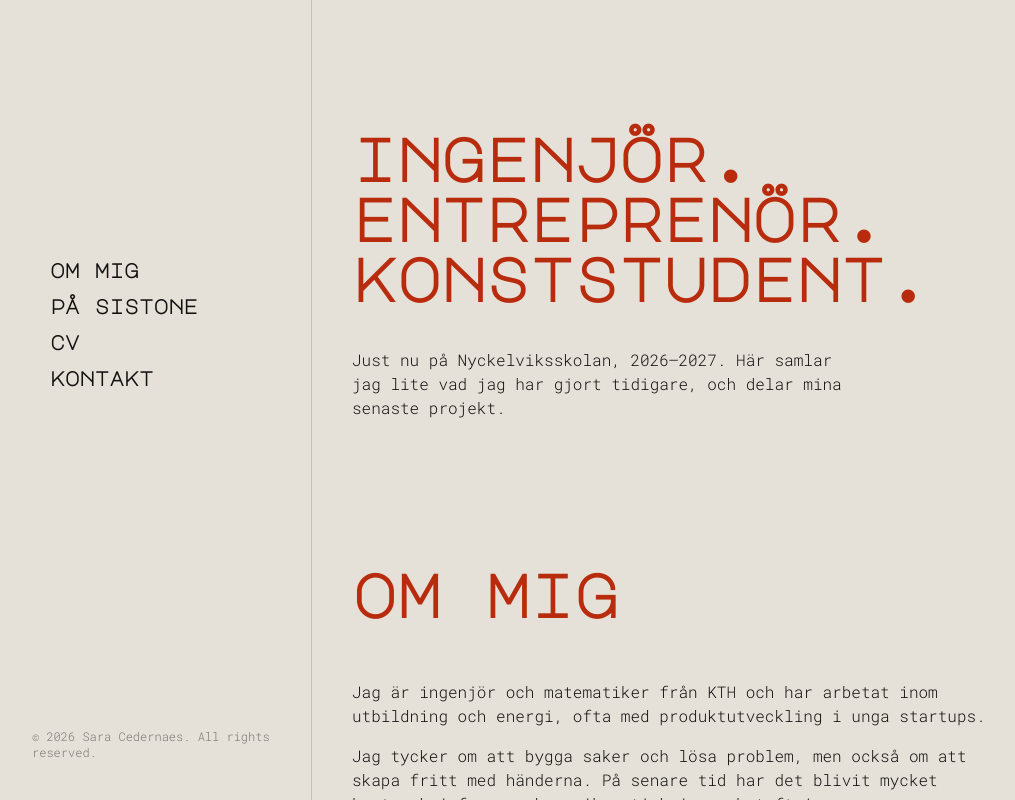
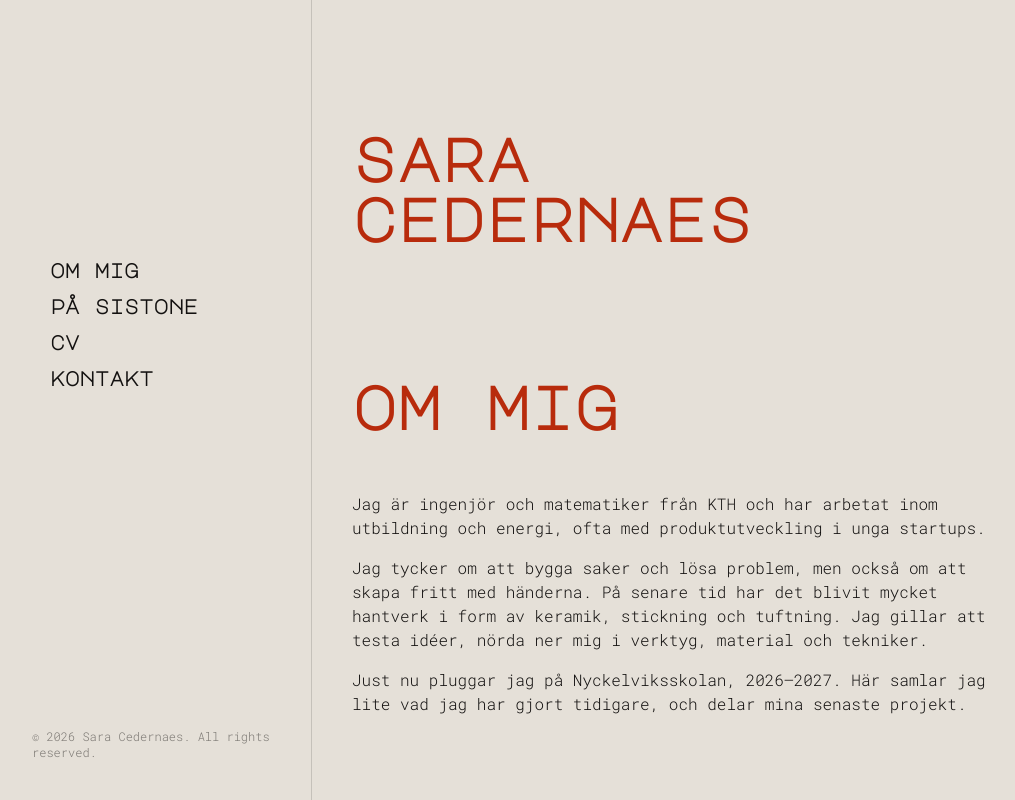
Before and after one commit to zardan/portfolio, a React (Vite) app: page / in a window 1280 px wide. Shown: the whole page, without its empty margins (8-1023 px from the left). Built offline with nearby package versions, Linux system fonts and the light colour scheme; the HTML template or start-up script is replaced by a standard one.

Commit message:
Make intro more compact and less cringe text

```diff
--- a/src/components/About.jsx
+++ b/src/components/About.jsx
@@ -8,17 +8,17 @@ export default function About() {
         <section id="om-mig">
             <div ref={ref} className={`container reveal ${visible ? 'reveal-visible' : ''}`}>
                 <h2 className="section-title">
-                    om mig
+                    Om mig
                 </h2>
                 <div className="max-w-2xl text-sm md:text-base leading-relaxed">
                     <p>
                         Jag är ingenjör och matematiker från KTH och har arbetat inom utbildning och energi, ofta med produktutveckling i unga startups.
                     </p>
                     <p>
-                        Jag tycker om att bygga saker och lösa problem, men också om att skapa fritt med händerna. På senare tid har det blivit mycket hantverk i form av keramik, stickning och tuftning.
+                        Jag tycker om att bygga saker och lösa problem, men också om att skapa fritt med händerna. På senare tid har det blivit mycket hantverk i form av keramik, stickning och tuftning. Jag gillar att testa idéer, nörda ner mig i verktyg, material och tekniker.
                     </p>
                     <p>
-                        För mig liknar ingenjörsarbete och hantverk varandra. Båda handlar om att testa idéer, nörda ner sig i verktyg, material och tekniker. Samtidigt har de förstås olika processer och syften.
+                        Just nu pluggar jag på Nyckelviksskolan, 2026–2027. Här samlar jag lite vad jag har gjort tidigare, och delar mina senaste projekt.
                     </p>
                 </div>
             </div>
--- a/src/components/Intro.jsx
+++ b/src/components/Intro.jsx
@@ -4,16 +4,9 @@ export default function Intro() {
     return (
         <section id="start" className="!pb-0">
             <div className="container w-full fade-in">
-                <h2 className="text-accent text-3xl md:text-4xl lg:text-5xl xl:text-6xl max-w-md">
-                    Ingenjör.
-                    Entreprenör.
-                    Konststudent.
+                <h2 className="text-accent text-3xl md:text-4xl lg:text-5xl xl:text-6xl max-w-lg">
+                    Sara Cedernaes
                 </h2>
-                <div className="mt-10 flex items-center gap-4 text-sm md:text-base leading-relaxed !mb-0 max-w-lg">
-                    <p>
-                        Just nu på Nyckelviksskolan, 2026–2027. Här samlar jag lite vad jag har gjort tidigare, och delar mina senaste projekt.
-                    </p>
-                </div>
             </div>
         </section>
     )
--- a/src/components/Sidebar.jsx
+++ b/src/components/Sidebar.jsx
@@ -9,7 +9,7 @@ export default function Sidebar({ activeSection, sections, openProject, onShowPr
       {/* Mobile top bar */}
       <div className="md:hidden fixed top-0 left-0 right-0 z-20 bg-paper border-b border-ink/15">
         <div className="flex items-center justify-between px-6 py-4">
-          <a href="#start"><h1 className="text-xl">sara cedernaes</h1></a>
+          <a href="#start"><h1 className="text-xl">Sara Cedernaes</h1></a>
           <button
             onClick={() => setIsMenuOpen((open) => !open)}
             aria-label={isMenuOpen ? 'Close menu' : 'Open menu'}
@@ -65,8 +65,8 @@ export default function Sidebar({ activeSection, sections, openProject, onShowPr
         <div>
           {/* Top margins line up the name's baseline with .section-title (index.css); update both together */}
           <a href="#start">
-            <h1 className="text-2xl xl:text-3xl mt-[72px] lg:mt-[81px] xl:mt-[76px] mb-5 break-words fade-in">
-              sara<br />cedernaes
+            <h1 className="text-xl xl:text-3xl mt-[72px] lg:mt-[81px] xl:mt-[76px] mb-5 break-words fade-in">
+              Sara<br />Cedernaes
             </h1>
           </a>
         </div>
```
